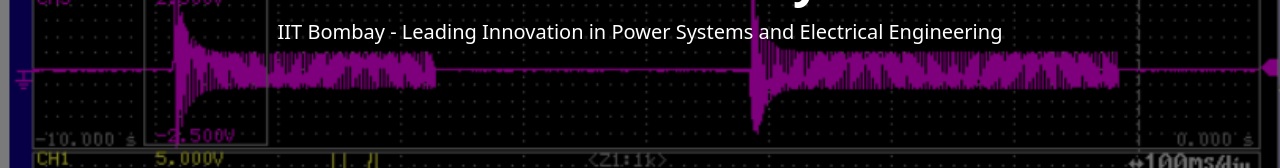
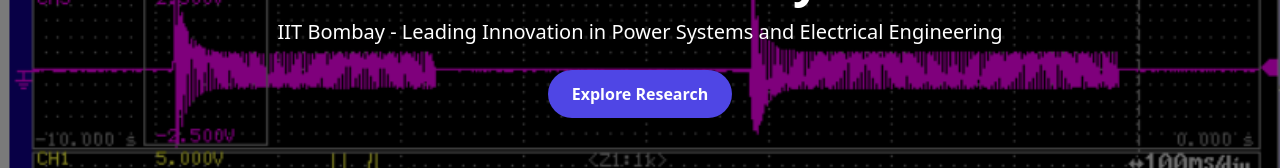
Before and after one commit to dudhwalekaran/power-system-lab, a Next.js app: page / in a window 1280 px wide. Shown: the part 238-406 px from the top of the page. Built offline with nearby package versions, Linux system fonts and the light colour scheme.

Commit message:
Update page.js

```diff
--- a/app/page.js
+++ b/app/page.js
@@ -100,6 +100,12 @@
             IIT Bombay - Leading Innovation in Power Systems and Electrical
             Engineering
           </p>
+          <Link
+            href="#research"
+            className="inline-block bg-indigo-600 text-white px-6 py-3 rounded-full font-semibold hover:bg-indigo-700 transition duration-300 animate-fade-in-delay-2"
+          >
+            Explore Research
+          </Link>
         </div>
       </section>
 
```
